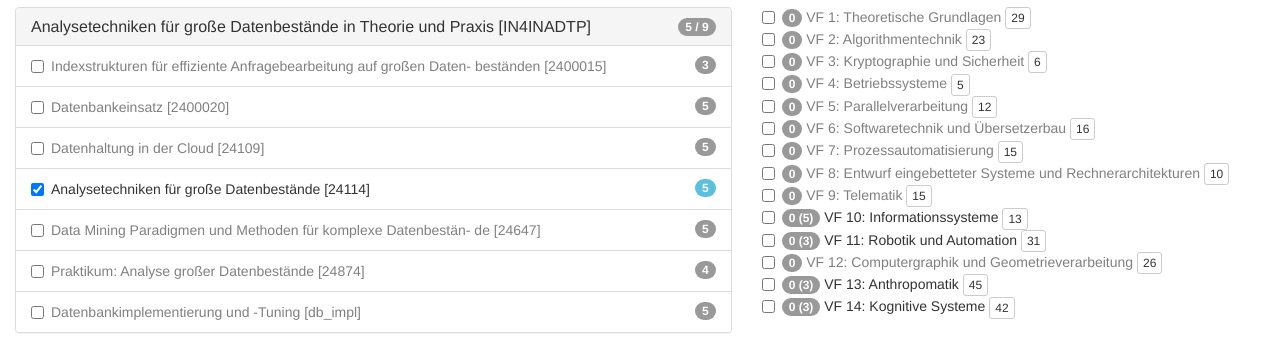
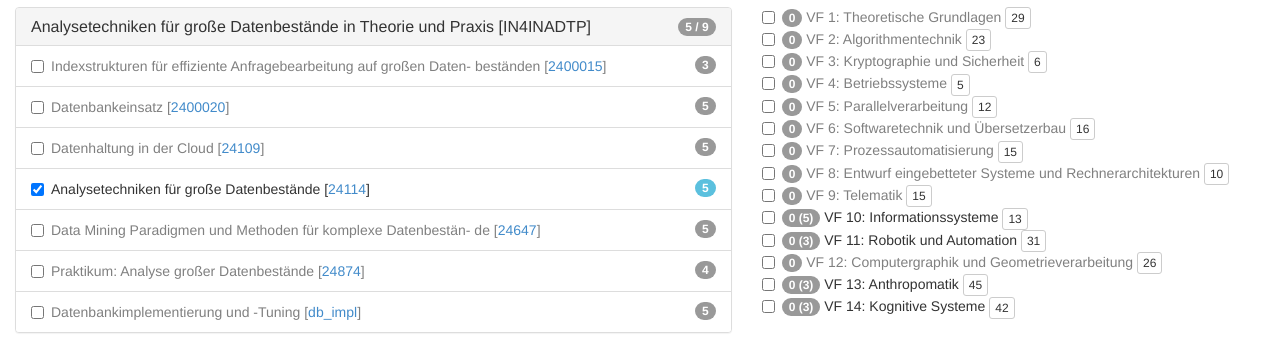
Before and after one commit to sbungartz/kitmods, a plain HTML site: page index.html at #/plan in a window 1280 px wide. Both pictures are taken after a click on the element 373 px from the left and 160 px from the top of the page. Shown: the part 134-484 px from the top of the page. Drawn offline with Linux system fonts and the light colour scheme.

Commit message:
added primitive link from courses to kithub to search by course id

```diff
--- a/res/plan.html
+++ b/res/plan.html
@@ -42,7 +42,7 @@
 					<label>
 						<input type="checkbox" id="course-in-module-{{idCourse}}" ng-model="course.inModule" ng-change="courseInModuleChanged(course, module)"/>
 						<span class="interesting-{{module.isInteresting}} in-other-module-{{module.inOtherSpecialization}}">
-							{{course.data.name}} [{{course.data.id}}]
+                                                  {{course.data.name}} [<a ng-href="http://www.kithub.de/search?type=vvz&q={{course.data.id}}">{{course.data.id}}</a>]
 						</span>
 					</label>
 				</div>
```
